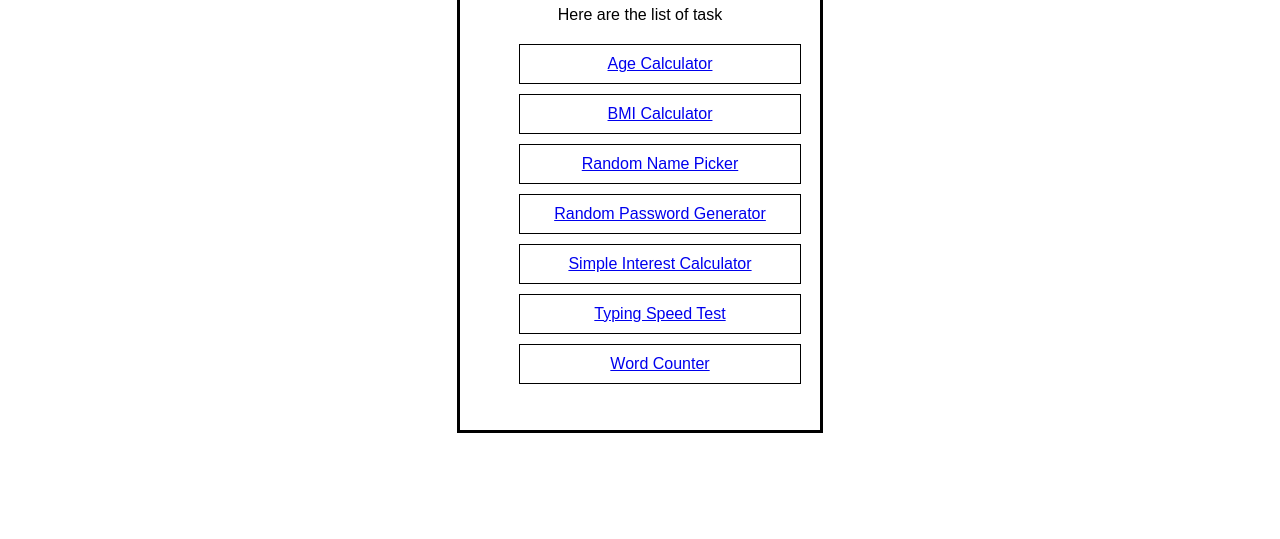
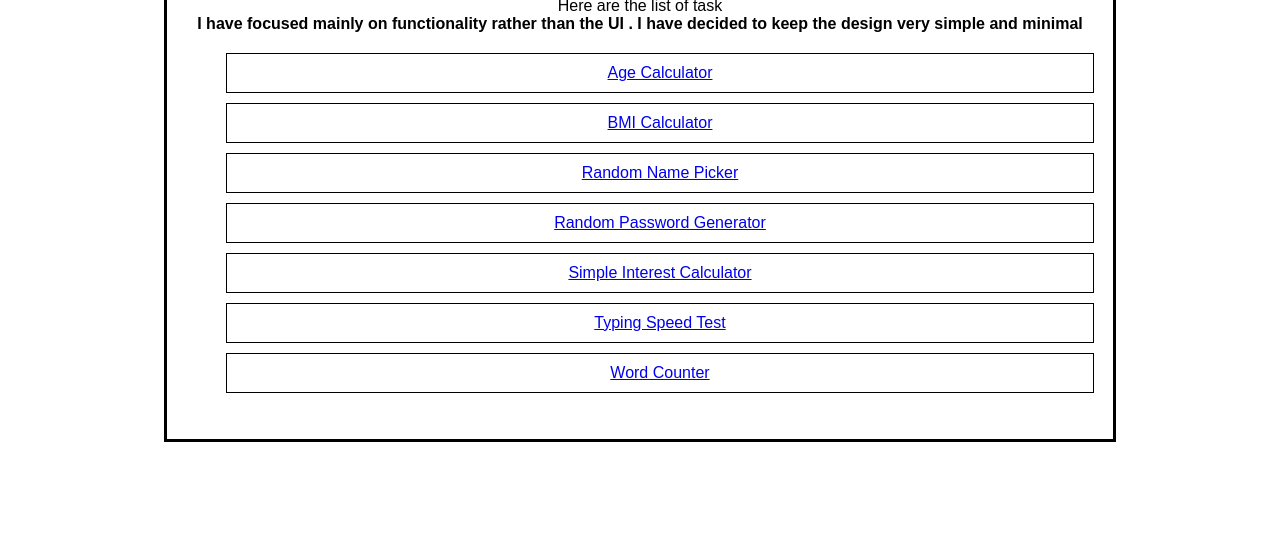
Before and after one commit to samriddha-gautam/digitalbuzz-task, a plain HTML site: page index.html in a window 1280 px wide. Shown: the part 261-800 px from the top of the page. Drawn offline with Linux system fonts and the light colour scheme.

Commit message:
made change to the content

```diff
--- a/index.html
+++ b/index.html
@@ -1,13 +1,15 @@
 <!DOCTYPE html>
 <html lang="en">
+
 <head>
     <meta charset="UTF-8">
     <meta name="viewport" content="width=device-width, initial-scale=1.0">
     <title>Document</title>
     <link rel="stylesheet" href="global.css">
 </head>
+
 <body>
-    <nav >
+    <nav>
         <a href="ageCalculator.html">Age Calculator</a> |
         <a href="bmiCalculator.html">BMI Calculator</a> |
         <a href="randomNamePicker.html">Random Name Picker</a> |
@@ -18,7 +20,12 @@
     </nav>
     <div class="container">
         <h1 style="text-align: center;">DigitalBuzz Task</h1>
-        <p style="text-align: center;">Here are the list of task</p>
+        <p style="text-align: center;">Here are the list of task <br><b>
+
+                I have focused mainly on functionality rather than the UI . I have decided to keep the design very
+                simple and minimal
+            </b>
+        </p>
         <ul>
             <li><a href="ageCalculator.html">Age Calculator</a></li>
             <li><a href="bmiCalculator.html">BMI Calculator</a></li>
@@ -30,4 +37,5 @@
         </ul>
     </div>
 </body>
+
 </html>
```
